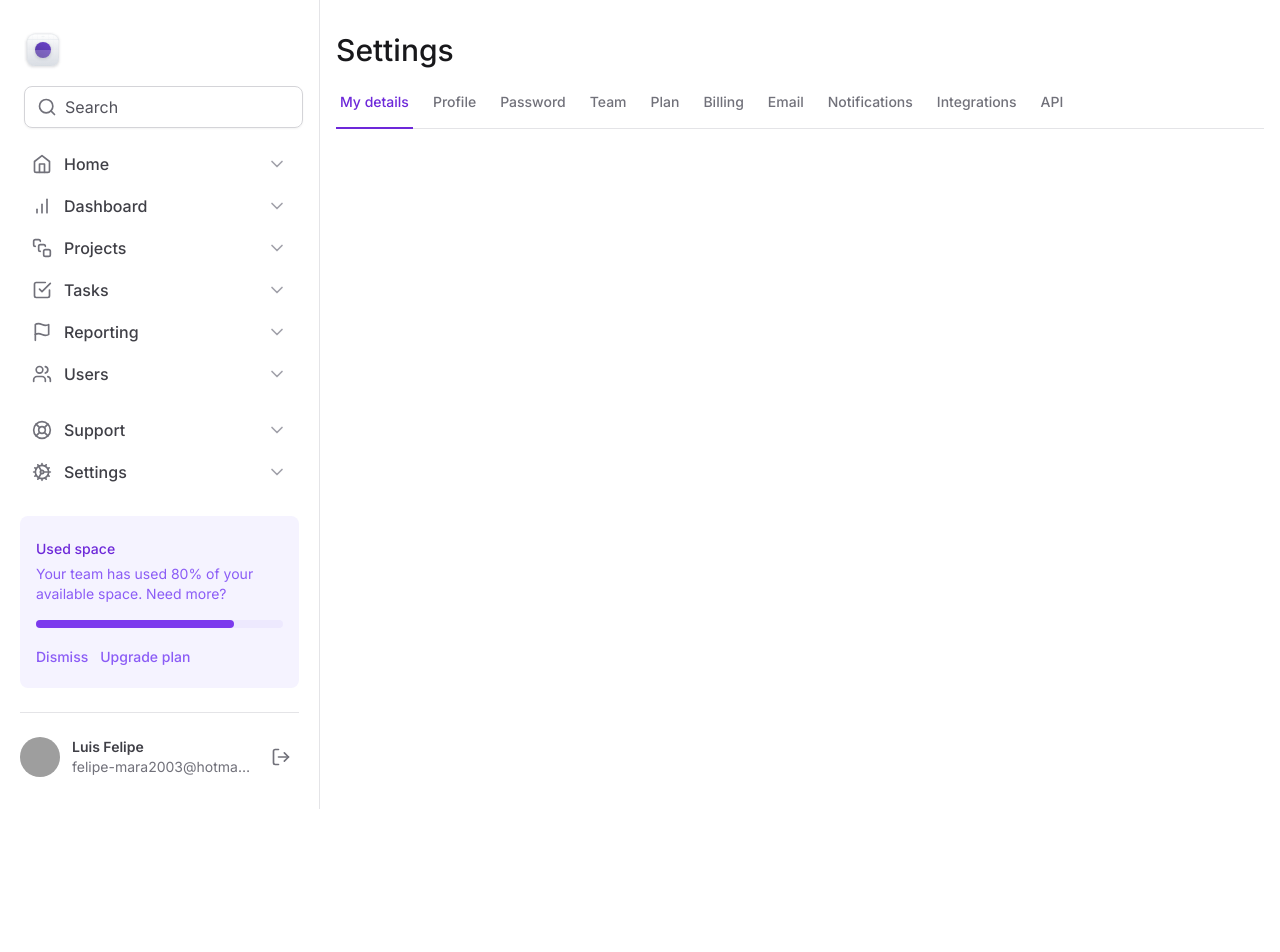
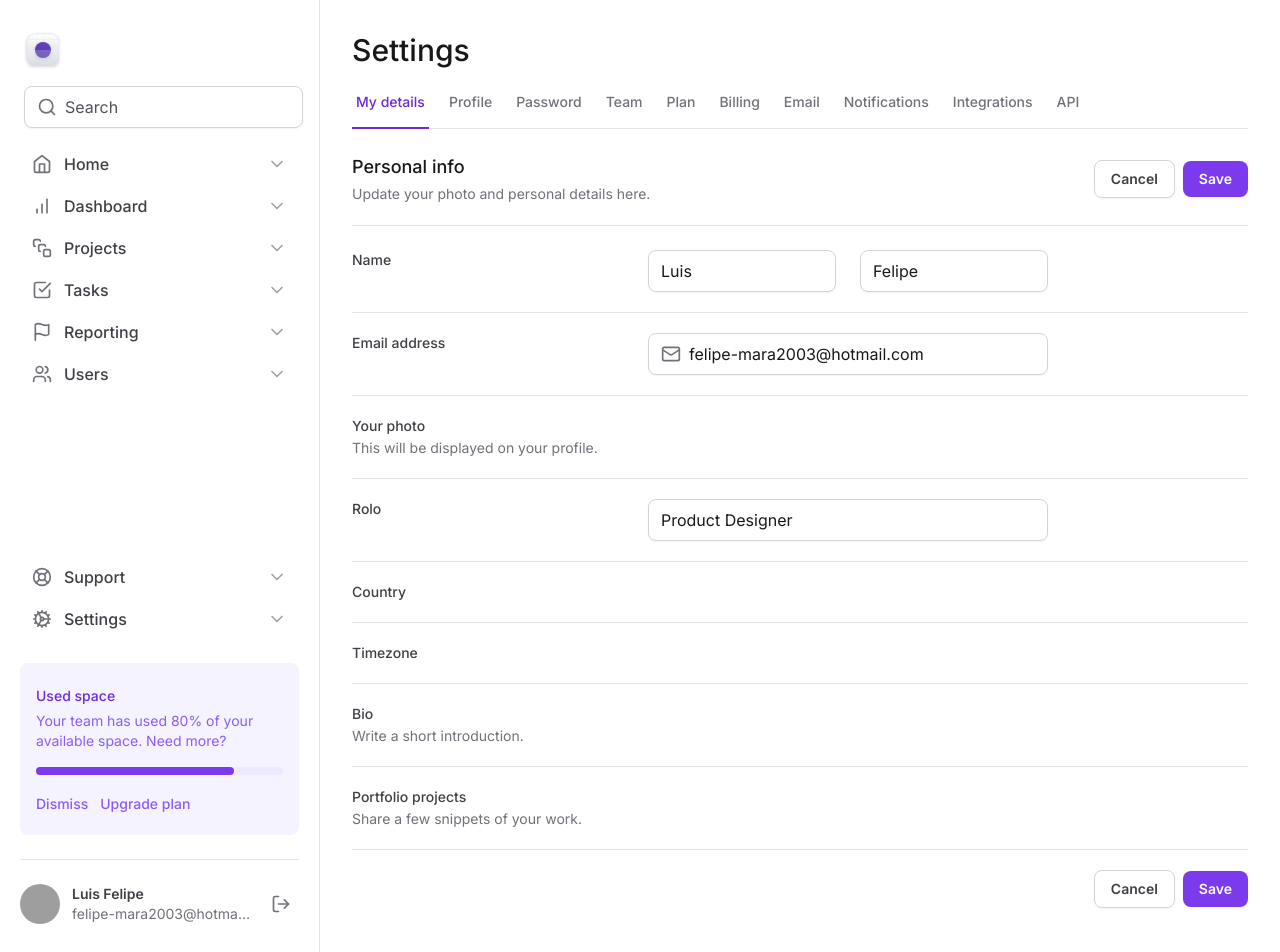
Before and after one commit to felipegarcao/tailwind-next, a Next.js app: page / in a window 1280 px wide. Shown: the top 952 px of the page. Before the commit the page ends 809 px from the top, so only its background shows below. Built offline with nearby package versions, Linux system fonts and the light colour scheme; grey boxes are pictures that could not be loaded.

Commit message:
campos do formulario

```diff
--- a/src/app/layout.tsx
+++ b/src/app/layout.tsx
@@ -21,7 +21,7 @@
         <div className="grid min-h-screen grid-cols-app">
           <Sidebar />
 
-          <main className="px-4 pb-12 pt-8">{children}</main>
+          <main className="px-8 pb-12 pt-8">{children}</main>
         </div>
       </body>
     </html>
--- a/src/app/page.tsx
+++ b/src/app/page.tsx
@@ -1,4 +1,6 @@
+import * as Input from '@/components/Input'
 import { SettingsTabs } from '@/components/SettingsTabs'
+import { Mail } from 'lucide-react'
 
 export default function Home() {
   return (
@@ -6,6 +8,163 @@
       <h1 className="text-3xl font-medium text-zinc-900">Settings</h1>
 
       <SettingsTabs />
+
+      <div className="mt-6 flex flex-col ">
+        <div className="flex items-center justify-between border-b border-zinc-200 pb-5">
+          <div className="space-y-1">
+            <h2 className="text-lg font-medium text-zinc-900">Personal info</h2>
+            <span className="text-sm text-zinc-500">
+              Update your photo and personal details here.
+            </span>
+          </div>
+          <div className="flex items-center gap-2">
+            <button
+              type="button"
+              className="rounded-lg border border-zinc-300 px-4 py-2 text-sm font-semibold text-zinc-700 shadow-sm hover:bg-zinc-50"
+            >
+              Cancel
+            </button>
+
+            <button
+              type="submit"
+              form="settings"
+              className="rounded-lg bg-violet-600 px-4 py-2 text-sm font-semibold text-white shadow-sm hover:bg-violet-700"
+            >
+              Save
+            </button>
+          </div>
+        </div>
+
+        <form
+          id="settings"
+          className="mt-6 flex w-full flex-col gap-5 divide-y divide-zinc-200"
+        >
+          <div className="grid grid-cols-form gap-3 ">
+            <label
+              htmlFor="firstName"
+              className="text-sm font-medium text-zinc-700"
+            >
+              Name
+            </label>
+            <div className="grid grid-cols-2 gap-6 ">
+              <Input.Root>
+                <Input.Control defaultValue="Luis" id="firstName" />
+              </Input.Root>
+
+              <Input.Root>
+                <Input.Control defaultValue="Felipe" />
+              </Input.Root>
+            </div>
+          </div>
+
+          <div className="grid grid-cols-form gap-3 pt-5">
+            <label
+              htmlFor="email"
+              className="text-sm font-medium text-zinc-700"
+            >
+              Email address
+            </label>
+
+            <Input.Root>
+              <Input.Prefix>
+                <Mail className="h-5 w-5 text-zinc-500" />
+              </Input.Prefix>
+              <Input.Control
+                defaultValue="felipe-mara2003@hotmail.com"
+                id="email"
+                type="email"
+              />
+            </Input.Root>
+          </div>
+
+          <div className="grid grid-cols-form gap-3 pt-5">
+            <label
+              htmlFor="email"
+              className="text-sm font-medium text-zinc-700"
+            >
+              Your photo
+              <span className="mt-0.5 block text-sm font-normal text-zinc-500">
+                This will be displayed on your profile.
+              </span>
+            </label>
+            <div></div>
+          </div>
+
+          <div className="grid grid-cols-form gap-3 pt-5">
+            <label
+              htmlFor="email"
+              className="text-sm font-medium text-zinc-700"
+            >
+              Rolo
+            </label>
+
+            <Input.Root>
+              <Input.Control defaultValue="Product Designer" />
+            </Input.Root>
+          </div>
+
+          <div className="grid grid-cols-form gap-3 pt-5">
+            <label
+              htmlFor="country"
+              className="text-sm font-medium text-zinc-700"
+            >
+              Country
+            </label>
+
+            <div></div>
+          </div>
+
+          <div className="grid grid-cols-form gap-3 pt-5">
+            <label
+              htmlFor="timezone"
+              className="text-sm font-medium text-zinc-700"
+            >
+              Timezone
+            </label>
+
+            <div></div>
+          </div>
+
+          <div className="grid grid-cols-form gap-3 pt-5">
+            <label htmlFor="bio" className="text-sm font-medium text-zinc-700">
+              Bio
+              <span className="mt-0.5 block text-sm font-normal text-zinc-500">
+                Write a short introduction.
+              </span>
+            </label>
+            <div></div>
+          </div>
+
+          <div className="grid grid-cols-form gap-3 pt-5">
+            <label
+              htmlFor="projects"
+              className="text-sm font-medium text-zinc-700"
+            >
+              Portfolio projects
+              <span className="mt-0.5 block text-sm font-normal text-zinc-500">
+                Share a few snippets of your work.
+              </span>
+            </label>
+            <div></div>
+          </div>
+
+          <div className="flex items-center justify-end gap-2 pt-5">
+            <button
+              type="button"
+              className="rounded-lg border border-zinc-300 px-4 py-2 text-sm font-semibold text-zinc-700 shadow-sm hover:bg-zinc-50"
+            >
+              Cancel
+            </button>
+
+            <button
+              type="submit"
+              className="rounded-lg bg-violet-600 px-4 py-2 text-sm font-semibold text-white shadow-sm hover:bg-violet-700"
+            >
+              Save
+            </button>
+          </div>
+        </form>
+      </div>
     </>
   )
 }
--- a/tailwind.config.js
+++ b/tailwind.config.js
@@ -6,6 +6,7 @@
       gridTemplateColumns: {
         app: 'minmax(18rem, 20rem) 1fr',
         profile: 'max-content 1fr max-content',
+        form: 'minmax(7.5rem, 17.5rem) minmax(25rem, 1fr) minmax(0, 15rem)',
       },
       colors: {},
     },
```
